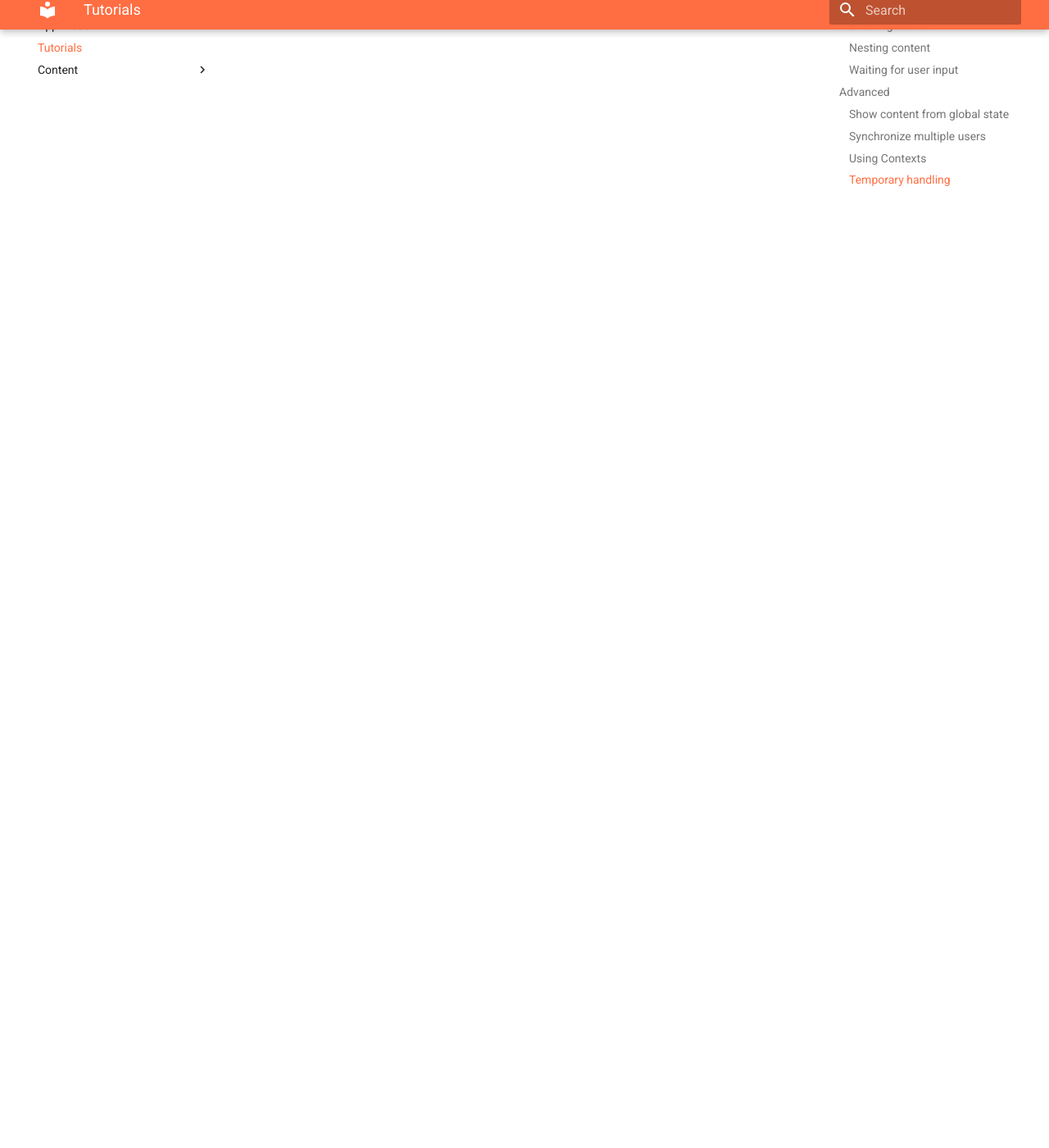
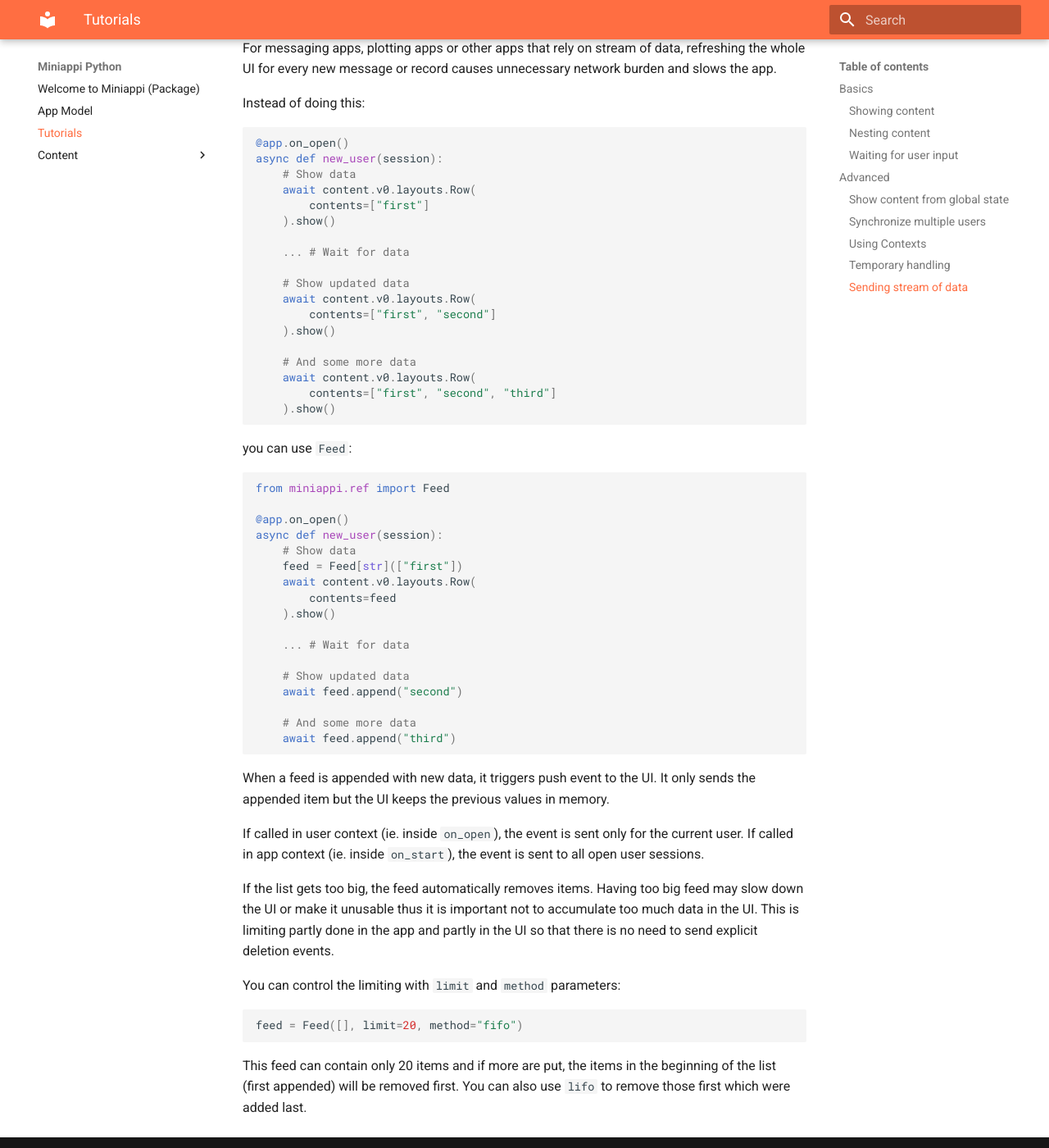
Before and after one commit to Miksus/miniappi-python, an MkDocs documentation site: the page built from docs/howto.md, in a window 1280 px wide and 1400 px high, scrolled down 6810 px. Shown: the whole window at 82% size. Built offline with MkDocs 1.6.1 and Material for MkDocs 9.7.7, drawn with Linux system fonts in a browser that asks for light colours.

Commit message:
add: improve feed and change its location

````diff
--- a/docs/howto.md
+++ b/docs/howto.md
@@ -353,3 +353,89 @@ async def new_user(session):
             ...
         ... # Play game
 ```
+
+### Sending stream of data
+
+For messaging apps, plotting apps or
+other apps that rely on stream of data,
+refreshing the whole UI for every new
+message or record causes unnecessary
+network burden and slows the app.
+
+Instead of doing this:
+
+```python
+
+@app.on_open()
+async def new_user(session):
+    # Show data
+    await content.v0.layouts.Row(
+        contents=["first"]
+    ).show()
+
+    ... # Wait for data
+
+    # Show updated data
+    await content.v0.layouts.Row(
+        contents=["first", "second"]
+    ).show()
+
+    # And some more data
+    await content.v0.layouts.Row(
+        contents=["first", "second", "third"]
+    ).show()
+```
+
+you can use ``Feed``:
+
+```python
+from miniappi.ref import Feed
+
+@app.on_open()
+async def new_user(session):
+    # Show data
+    feed = Feed[str](["first"])
+    await content.v0.layouts.Row(
+        contents=feed
+    ).show()
+
+    ... # Wait for data
+
+    # Show updated data
+    await feed.append("second")
+
+    # And some more data
+    await feed.append("third")
+```
+
+When a feed is appended with new data,
+it triggers push event to the UI.
+It only sends the appended item but
+the UI keeps the previous values in
+memory.
+
+If called in user context (ie. inside ``on_open``),
+the event is sent only for the current user.
+If called in app context (ie. inside ``on_start``),
+the event is sent to all open user sessions.
+
+If the list gets too big, the feed automatically
+removes items. Having too big feed may slow down
+the UI or make it unusable thus it is important
+not to accumulate too much data in the UI. This
+is limiting partly done in the app and partly in
+the UI so that there is no need to send explicit
+deletion events.
+
+You can control the limiting with ``limit``
+and ``method`` parameters:
+
+```python
+feed = Feed([], limit=20, method="fifo")
+```
+
+This feed can contain only 20 items and if more
+are put, the items in the beginning of the
+list (first appended) will be removed first.
+You can also use ``lifo`` to remove those first
+which were added last.
````
Also changed, not shown: docs/content/v0/layouts/Column.md (+17 -5 lines), docs/content/v0/layouts/Grid.md (+17 -5 lines), docs/content/v0/layouts/Row.md (+17 -5 lines), 10 other files.
